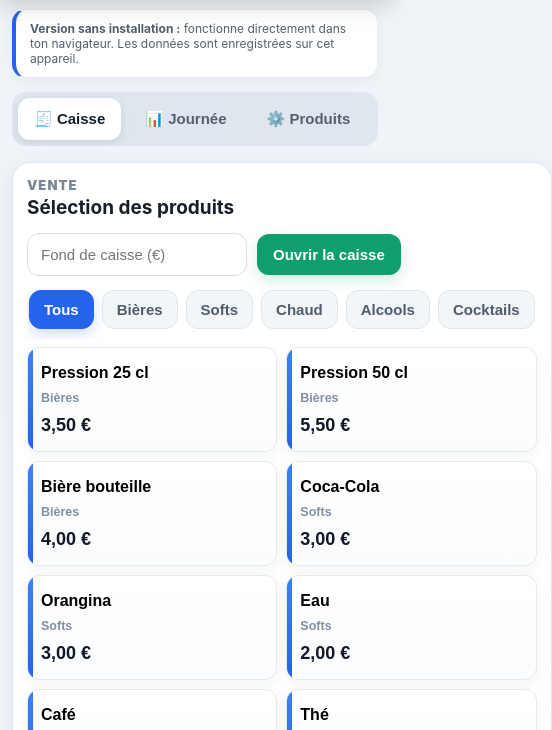
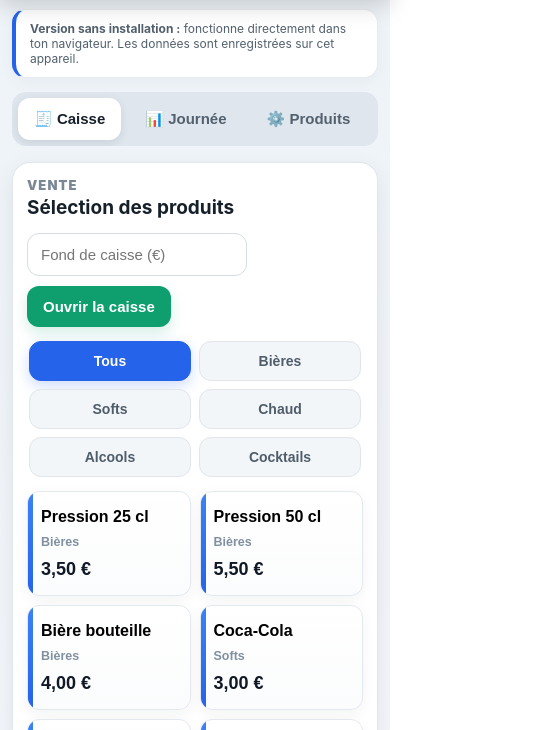
Before and after one commit to malikakmj/caisse-bar, a plain HTML site: page index.html in a window 390 px wide. Shown: the part 75-805 px from the top of the page, 552 px wide, since content can reach past the window. Drawn offline with Linux system fonts and the light colour scheme.

Commit message:
Add files via upload

```diff
--- a/index.html
+++ b/index.html
@@ -134,6 +134,11 @@ tr:last-child td{border-bottom:0}
  .product{min-height:105px;padding:13px}.price{font-size:18px}.statgrid{grid-template-columns:1fr}
  .form{grid-template-columns:1fr 1fr}.form button{grid-column:1/-1}.pay{grid-template-columns:1fr 1fr}
  .cash,.card{min-height:62px}.total{font-size:30px}.tabs{width:100%}
+ .cats{display:grid;grid-template-columns:repeat(3,minmax(0,1fr));overflow:visible;gap:8px;padding:2px;margin:10px 0 12px}
+ .cat{width:100%;padding:11px 6px;font-size:14px}
+}
+@media(max-width:390px){
+ .cats{grid-template-columns:repeat(2,minmax(0,1fr))}
 }
 </style>
 </head>
@@ -196,7 +201,13 @@ function render(){
 
   let activeProducts=products.filter(p=>p.active!==false);
   let cats=["Tous",...new Set(activeProducts.map(p=>p.category))];
-  document.getElementById("cats").innerHTML=cats.map(c=>`<button class="cat ${c===currentCat?'active':''}" onclick="currentCat=${JSON.stringify(c)};render()">${c}</button>`).join("");
+  document.getElementById("cats").innerHTML=cats.map(c=>`<button class="cat ${c===currentCat?'active':''}" data-category="${encodeURIComponent(c)}">${c}</button>`).join("");
+  document.querySelectorAll("#cats .cat").forEach(btn=>{
+    btn.addEventListener("click",()=>{
+      currentCat=decodeURIComponent(btn.dataset.category);
+      render();
+    });
+  });
 
   document.getElementById("products").innerHTML=activeProducts
     .filter(p=>currentCat==="Tous"||p.category===currentCat)
```
